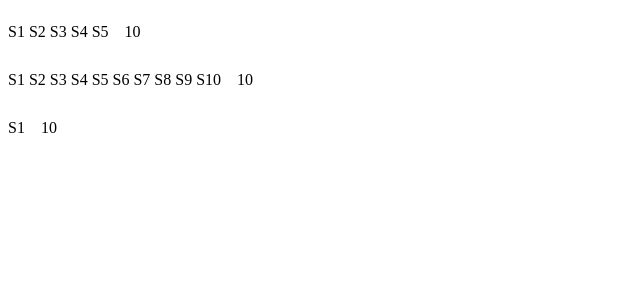
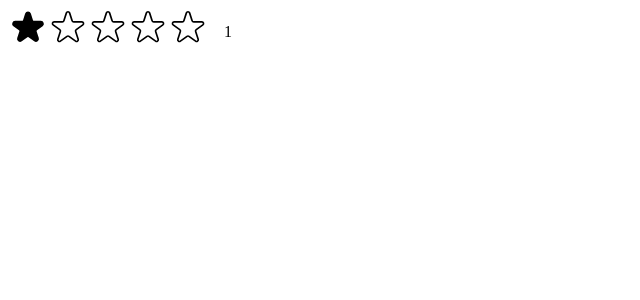
Before and after one commit to apurba2099/rate-it, a React (Create React App) app: page / in a window 1280 px wide. Shown: the top 300 px of the page, without its empty margins (0-640 px from the left). Built offline with nearby package versions, Linux system fonts and the light colour scheme.

Commit message:
8. Creating fully functional Star Component.

```diff
--- a/src/components/StarRating.jsx
+++ b/src/components/StarRating.jsx
@@ -1,3 +1,5 @@
+import { useState } from "react";
+
 const containerStyle = {
   display: "flex",
   alignItems: "center",
@@ -6,7 +8,6 @@
 
 const starContainerStyle = {
   display: "flex",
-  gap: "4px",
 };
 
 const textStyle = {
@@ -15,15 +16,61 @@
 };
 
 export default function Starrating({ maxRating = 1 }) {
+  const [rating, setRating] = useState(1);
+  function handleRating(rating) {
+    setRating(rating);
+  }
+
   return (
     <div style={containerStyle}>
       {/* Array.from is first Array type, then map() */}
       <div style={starContainerStyle}>
         {Array.from({ length: maxRating }, (_, i) => (
-          <span>S{i + 1}</span>
+          <Star
+            key={i}
+            onRate={() => handleRating(i + 1)}
+            full={rating >= i + 1}
+          />
         ))}
       </div>
-      <p style={textStyle}>10</p>
+      <p style={textStyle}>{rating || " "}</p>
     </div>
   );
 }
+
+function Star({ onRate, full }) {
+  const starStyle = {
+    width: "40px",
+    height: "48px",
+    display: "block",
+    cursor: "pointer",
+  };
+  return (
+    <span role="button" style={starStyle} onClick={onRate}>
+      {full ? (
+        <svg
+          xmlns="http://www.w3.org/2000/svg"
+          viewBox="0 0 20 20"
+          fill="#000"
+          stroke="#000"
+        >
+          <path d="M9.049 2.927c.3-.921 1.603-.921 1.902 0l1.07 3.292a1 1 0 00.95.69h3.462c.969 0 1.371 1.24.588 1.81l-2.8 2.034a1 1 0 00-.364 1.118l1.07 3.292c.3.921-.755 1.688-1.54 1.118l-2.8-2.034a1 1 0 00-1.175 0l-2.8 2.034c-.784.57-1.838-.197-1.539-1.118l1.07-3.292a1 1 0 00-.364-1.118L2.98 8.72c-.783-.57-.38-1.81.588-1.81h3.461a1 1 0 00.951-.69l1.07-3.292z" />
+        </svg>
+      ) : (
+        <svg
+          xmlns="http://www.w3.org/2000/svg"
+          fill="none"
+          viewBox="0 0 24 24"
+          stroke="#000"
+        >
+          <path
+            strokeLinecap="round"
+            strokeLinejoin="round"
+            strokeWidth="{2}"
+            d="M11.049 2.927c.3-.921 1.603-.921 1.902 0l1.519 4.674a1 1 0 00.95.69h4.915c.969 0 1.371 1.24.588 1.81l-3.976 2.888a1 1 0 00-.363 1.118l1.518 4.674c.3.922-.755 1.688-1.538 1.118l-3.976-2.888a1 1 0 00-1.176 0l-3.976 2.888c-.783.57-1.838-.197-1.538-1.118l1.518-4.674a1 1 0 00-.363-1.118l-3.976-2.888c-.784-.57-.38-1.81.588-1.81h4.914a1 1 0 00.951-.69l1.519-4.674z"
+          />
+        </svg>
+      )}
+    </span>
+  );
+}
--- a/src/index.js
+++ b/src/index.js
@@ -11,7 +11,5 @@
   <React.StrictMode>
     {/* <App /> */}
     <StarRating maxRating={5} />
-    <StarRating maxRating={10} />
-    <StarRating/>
   </React.StrictMode>
 );
```
